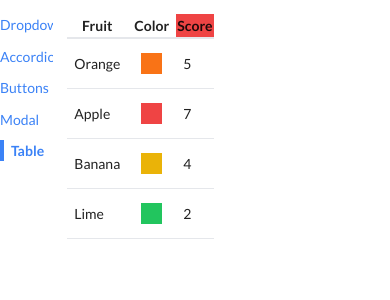
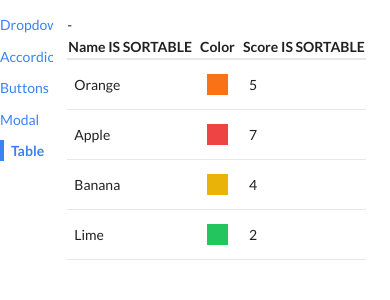
Before and after one commit to Mohitkumar6122/comps, a React (Create React App) app: page /table in a window 390 px wide. Shown: the top 300 px of the page. Built offline with nearby package versions, Linux system fonts and the light colour scheme.

Commit message:
Added SortableTable component
Signed-off-by: Mohit Kumar <mkay6123@gmail.com>

```diff
--- /dev/null
+++ b/src/components/SortableTable.js
@@ -0,0 +1,83 @@
+import { useState } from "react";
+import Table from "./Table";
+
+function SortableTable(props) {
+  // 2 pieces of state
+
+  // 1 -> keep track of sort order (sortOrder)
+  const [sortOrder, setSortOrder] = useState(null);
+
+  // 2 -> keep track of column which is used for sorting (sortBy)
+  const [sortBy, setSortBy] = useState(null);
+
+  const { config, data } = props;
+
+  const handleClick = (label) => {
+    switch (sortOrder) {
+      case null:
+        setSortOrder("asc");
+        setSortBy(label);
+        break;
+      case "asc":
+        setSortOrder("desc");
+        setSortBy(label);
+        break;
+      case "desc":
+        setSortOrder(null);
+        setSortBy(null);
+        break;
+      default:
+        break;
+    }
+  };
+
+  const updatedConfig = config.map((column) => {
+    if (!column.sortValue) {
+      return column;
+    }
+
+    return {
+      ...column,
+      header: () => (
+        <th onClick={() => handleClick(column.label)}>
+          {column.label} IS SORTABLE
+        </th>
+      ),
+    };
+  });
+
+  //! Sorting is mutable
+  // Only sort data is sortOrder and sortBy are not null
+  // Make a copy of 'data' prop as we should not mutate original prop
+  // find correct 'sortValue' function and use it for sorting (As this is important for sorting)
+
+  let sortedData = data;
+  if (sortBy && sortOrder) {
+    const { sortValue } = config.find((column) => column.label === sortBy);
+    sortedData = [...data].sort((a, b) => {
+      const valueA = sortValue(a);
+      const valueB = sortValue(b);
+
+      // reverse order for reverse sorting
+      const reverseOrder = sortOrder === "asc" ? 1 : -1;
+
+      // compare for strings
+      if (typeof valueA === "string") {
+        return valueA.localeCompare(valueB) * reverseOrder;
+      }
+      // compare for integer value
+      else {
+        return (valueA - valueB) * reverseOrder;
+      }
+    });
+  }
+
+  return (
+    <div>
+      {sortOrder} - {sortBy}
+      <Table {...props} config={updatedConfig} data={sortedData} />
+    </div>
+  );
+}
+
+export default SortableTable;
--- a/src/pages/TablePage.js
+++ b/src/pages/TablePage.js
@@ -1,5 +1,5 @@
 import React from "react";
-import Table from "../components/Table";
+import SortableTable from "../components/SortableTable";
 
 const data = [
   { name: "Orange", color: "bg-orange-500", score: 5 },
@@ -12,8 +12,9 @@ const data = [
 // makes it resuable and applies composition concept
 const dataConfig = [
   {
-    label: "Fruit",
+    label: "Name",
     render: (fruit) => fruit.name,
+    sortValue : (fruit) => fruit.name,
   },
   {
     label: "Color",
@@ -23,13 +24,11 @@ const dataConfig = [
     label: "Score",
     render: (fruit) => fruit.score,
     // optional property for label use {header: prop}
-    header: () => <th className="bg-red-500">Score</th>,
+    // header: () => <th className="bg-red-500">Score</th>,
 
     // optional fxn to describe how to extract values for sorting when the
     // column is clicked use sortValue: { prop }
-    sort: (a, b) => {
-      return a - b;
-    },
+    sortValue: (fruit) => fruit.score,
   },
 ];
 
@@ -43,7 +42,7 @@ const keyFn = (fruit) => {
 function TablePage() {
   return (
     <div>
-      <Table data={data} config={dataConfig} keyFn={keyFn} />
+      <SortableTable data={data} config={dataConfig} keyFn={keyFn} />
     </div>
   );
 }
```
